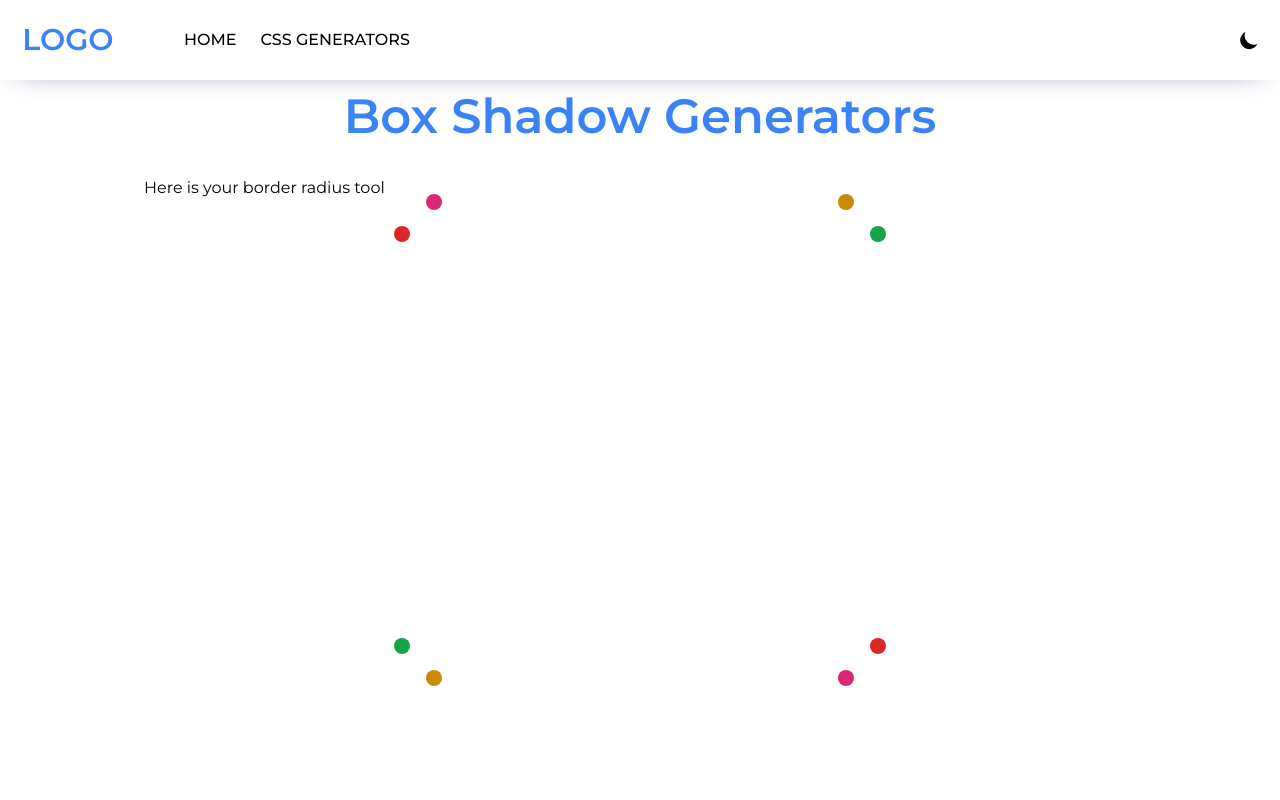
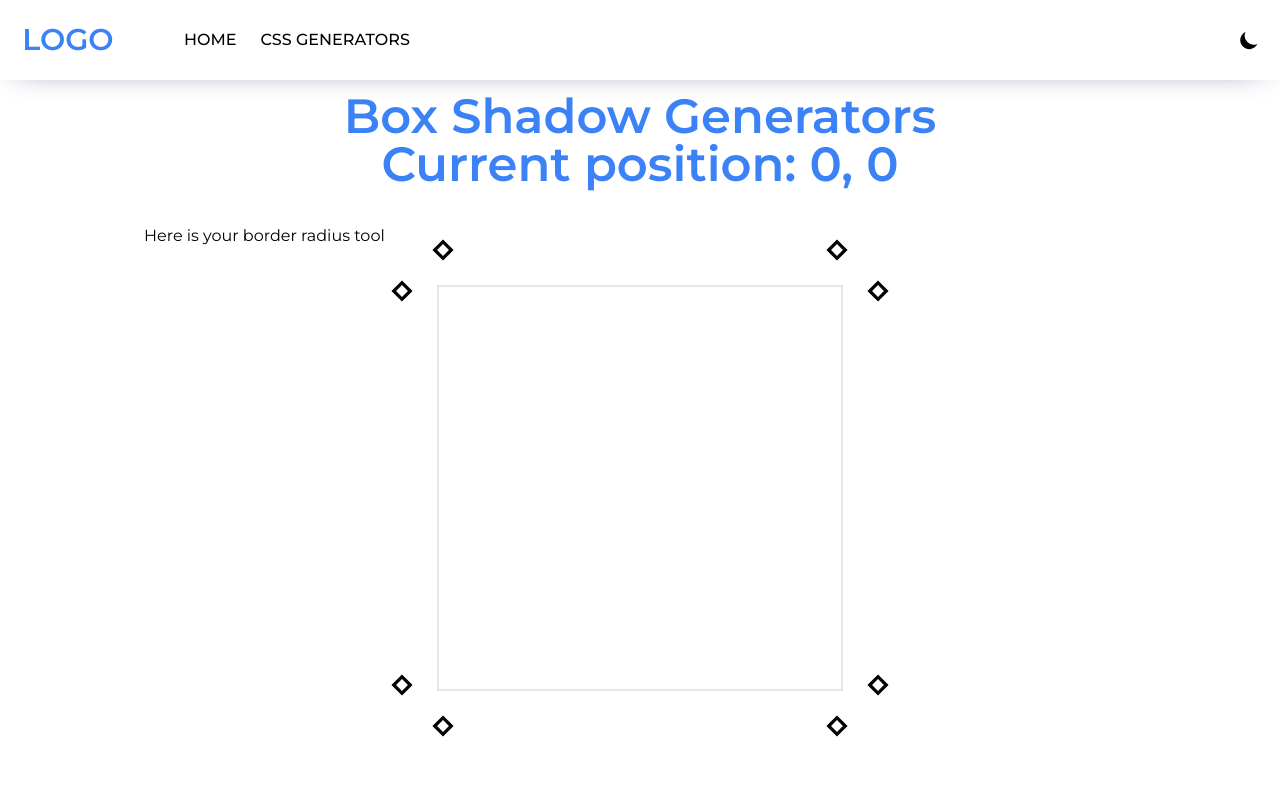
Before and after one commit to sahiltallnia222/next-web-app, a Next.js app: page /css-generators/border-radius-generator in a window 1280 px wide. Shown: the top 800 px of the page. Built offline with nearby package versions, Linux system fonts and the light colour scheme.

Commit message:
drag icons

```diff
--- a/pages/css-generators/border-radius-generator.js
+++ b/pages/css-generators/border-radius-generator.js
@@ -1,9 +1,12 @@
 import Head from "next/head";
 import { useRef, useEffect, useState } from "react";
 import Draggable, { DraggableCore } from "react-draggable";
+import {VscDebugBreakpointLogUnverified} from 'react-icons/vsc'
+
+
 export default function BorderRadiusGenerator() {
-  const borderBoxParentRef = useRef(null);
-  const borderBoxRef = useRef(null);
+  const borderBoxParentRef = useRef();
+  const borderBoxRef = useRef();
   const leftYTRef = useRef();
   const leftYBRef = useRef();
   const rightYTRef=useRef();
@@ -12,36 +15,36 @@ export default function BorderRadiusGenerator() {
   const bottomXLRef=useRef();
   const topXRRef=useRef();
   const bottomXRRef=useRef();
+  const bRef=useRef()
   const [dotMargin, setDotMargin] = useState(0);
-  const [boundsYT, setBoundsYT] = useState({ left: 0, top: 0, right: 0,  bottom: 500});
-  const [boundsYB, setBoundsYB] = useState({ left: 0, top: -500, right: 0,  bottom: 0});
-  const [boundsXL, setBoundsXL] = useState({ left: 0, top: 0, right: 500,  bottom: 0});
-  const [boundsXR, setBoundsXR] = useState({ left: -500, top: 0, right: 0,  bottom: 0});
+  const [bounds,setBounds]=useState({ left:0,top:0,right:0,bottom:0})
+  const [position, setPosition] = useState({ x: 0, y: 0 });
+  const [radiusValues,setRadiusValues]=useState({YLT:0,YLB:0,YRT:0,YRB:0,XTL:0,XTR:0,XBL:0,XBR:0})
+  const handleDrag = (e, data) => {
+    setPosition({ x: data.x, y: data.y });
+  };
   useEffect(() => {
     const handleResize = () => {
       if (borderBoxParentRef.current && borderBoxRef.current) {
         const parentBoxHeight = borderBoxParentRef.current.clientHeight;
         const height = borderBoxRef.current.clientHeight;
-        let values = { ...boundsYT };
-        values.top = 0;
         setDotMargin((parentBoxHeight - height) / 2);
-        values.bottom = height - 16;
-        setBoundsYT(values);
-        values={...boundsYB};
-        values.top=-height+16
-        setBoundsYB(values)
-        values={...boundsXL}
-        values.right=height-16;
-        setBoundsXL(values)
-        values={...boundsXR}
-        values.left=-height+16;
-        setBoundsXR(values)
+        let values={...bounds}
+        values.bottom= height - 34;
+        values.top=-height+34;
+        values.right=height-34;
+        values.left=-height+34;
+        setBounds(values)
       }
     };
     window.addEventListener("resize", handleResize);
     handleResize();
     return () => window.removeEventListener("resize", handleResize);
   }, []);
+   const handleRadiusValues=(x)=>{
+
+   }
+  console.log(radiusValues);
   return (
     <>
       <Head>
@@ -52,6 +55,7 @@ export default function BorderRadiusGenerator() {
           <div className="lg:w-[64rem] mx-auto w-full dark:bg-[#0f172a]">
             <h1 className="text-3xl md:text-5xl text-blue-500 text-center font-semibold pb-5  pt-3">
               Box Shadow Generators
+              <p>Current position: {position.x}, {parseInt((position.y*100)/(bounds.bottom))}</p>
             </h1>
             <div className="p-4 w-full dark:text-white">
               Here is your border radius tool
@@ -60,33 +64,36 @@ export default function BorderRadiusGenerator() {
                 className="border-2 border-white w-[88vw] md:w-[30rem] h-[88vw] md:h-[30rem] mx-auto flex justify-center items-center relative"
               >
                 <div
-                  className="border-white w-[90%] h-[90%] bg-white"
+                  className="w-[90%] h-[90%] flex items-center justify-center"
                   ref={borderBoxRef}
-                ></div>
-                <Draggable  axis="y" nodeRef={leftYTRef} position={null} bounds={boundsYT} scale={1} >
-                  <div ref={leftYTRef} className=" w-4 h-4 bg-red-600 absolute left-[-0.5rem] rounded-full" style={{ top: `${dotMargin}px` }} ></div>
+                ><div className="w-[95%] h-[95%] border-2" ref={bRef}></div></div>
+                <Draggable onDrag={handleDrag} axis="y" nodeRef={leftYTRef} position={null} bounds={{ left: 0, top: 0, right: 0,  bottom: bounds.bottom}} scale={1} >
+                  <div ref={leftYTRef} className="absolute cursor-pointer left-[-17px] flex items-center justify-center" style={{ top: `${dotMargin}px` }} ><VscDebugBreakpointLogUnverified size={'34px'}/></div>
                 </Draggable>
 
-                <Draggable  axis="y" nodeRef={rightYTRef} position={null} bounds={boundsYT} scale={1} >
-                  <div ref={rightYTRef} className=" w-4 h-4 bg-green-600 absolute right-[-0.5rem] rounded-full" style={{ top: `${dotMargin}px` }} ></div>
+                <Draggable  axis="y" nodeRef={rightYTRef} position={null} bounds={{ left: 0, top: 0, right: 0,  bottom: bounds.bottom}} scale={1} >
+                  <div ref={rightYTRef} className="absolute cursor-pointer right-[-17px] flex items-center justify-center" style={{ top: `${dotMargin}px` }} ><VscDebugBreakpointLogUnverified size={'34px'}/></div>
                 </Draggable>
-                <Draggable  axis="y" nodeRef={leftYBRef} position={null} bounds={boundsYB} scale={1} >
-                  <div ref={leftYBRef} className=" w-4 h-4 bg-green-600 absolute left-[-0.5rem] rounded-full" style={{ bottom: `${dotMargin}px` }} ></div>
+
+                <Draggable  axis="y" nodeRef={leftYBRef} position={null} bounds={{ left: 0, top: bounds.top, right: 0,  bottom:0}}  scale={1} >
+                  <div ref={leftYBRef} className="absolute cursor-pointer left-[-17px] flex items-center justify-center" style={{ bottom: `${dotMargin}px` }} ><VscDebugBreakpointLogUnverified size={'34px'}/></div>
                 </Draggable>
-                <Draggable  axis="y" nodeRef={rightYBRef} position={null} bounds={boundsYB} scale={1} >
-                  <div ref={rightYBRef} className=" w-4 h-4 bg-red-600 absolute right-[-0.5rem] rounded-full" style={{ bottom: `${dotMargin}px` }} ></div>
+                <Draggable  axis="y" nodeRef={rightYBRef} position={null} bounds={{ left: 0, top: bounds.top, right: 0,  bottom: 0}}  scale={1} >
+                  <div ref={rightYBRef} className="absolute cursor-pointer right-[-17px] flex items-center justify-center" style={{ bottom: `${dotMargin}px` }} ><VscDebugBreakpointLogUnverified size={'34px'}/></div>
                 </Draggable>
-                <Draggable  axis="x" nodeRef={topXLRef} position={null} bounds={boundsXL} scale={1} >
-                  <div ref={topXLRef} className=" w-4 h-4 bg-pink-600 absolute top-[-0.5rem] rounded-full" style={{ left: `${dotMargin}px` }} ></div>
+
+
+                <Draggable  axis="x" nodeRef={topXLRef} position={null} bounds={{ left: 0, top: 0, right: bounds.right,  bottom: 0}} scale={1} >
+                  <div ref={topXLRef} className="absolute cursor-pointer top-[-17px] flex items-center justify-center" style={{ left: `${dotMargin}px` }} ><VscDebugBreakpointLogUnverified size={'34px'}/></div>
                 </Draggable>
-                <Draggable  axis="x" nodeRef={bottomXLRef} position={null} bounds={boundsXL} scale={1} >
-                  <div ref={bottomXLRef} className=" w-4 h-4 bg-yellow-600 absolute bottom-[-0.5rem] rounded-full" style={{ left: `${dotMargin}px` }} ></div>
+                <Draggable  axis="x" nodeRef={bottomXLRef} position={null} bounds={{ left: 0, top: 0, right: bounds.right,  bottom: 0}} scale={1} >
+                  <div ref={bottomXLRef} className="absolute cursor-pointer bottom-[-17px] flex items-center justify-center" style={{ left: `${dotMargin}px` }} ><VscDebugBreakpointLogUnverified size={'34px'}/></div>
                 </Draggable>
-                <Draggable  axis="x" nodeRef={topXRRef} position={null} bounds={boundsXR} scale={1} >
-                  <div ref={topXRRef} className=" w-4 h-4 bg-yellow-600 absolute top-[-0.5rem] rounded-full" style={{ right: `${dotMargin}px` }} ></div>
+                <Draggable  axis="x" nodeRef={topXRRef} position={null} bounds={{ left: bounds.left, top: 0, right: 0,  bottom: 0}} scale={1} >
+                  <div ref={topXRRef} className="absolute cursor-pointer top-[-17px] flex items-center justify-center" style={{ right: `${dotMargin}px` }} ><VscDebugBreakpointLogUnverified size={'34px'}/></div>
                 </Draggable>
-                <Draggable  axis="x" nodeRef={bottomXRRef} position={null} bounds={boundsXR} scale={1} >
-                  <div ref={bottomXRRef} className=" w-4 h-4 bg-pink-600 absolute bottom-[-0.5rem] rounded-full" style={{ right: `${dotMargin}px` }} ></div>
+                <Draggable  axis="x" nodeRef={bottomXRRef} position={null} bounds={{ left: bounds.left, top: 0, right: 0,  bottom: 0}} scale={1} >
+                  <div ref={bottomXRRef} className="absolute cursor-pointer  bottom-[-17px] flex items-center justify-center" style={{ right: `${dotMargin}px` }}><VscDebugBreakpointLogUnverified size={'34px'}/></div>
                 </Draggable>
               </div>
               <div></div>
```
